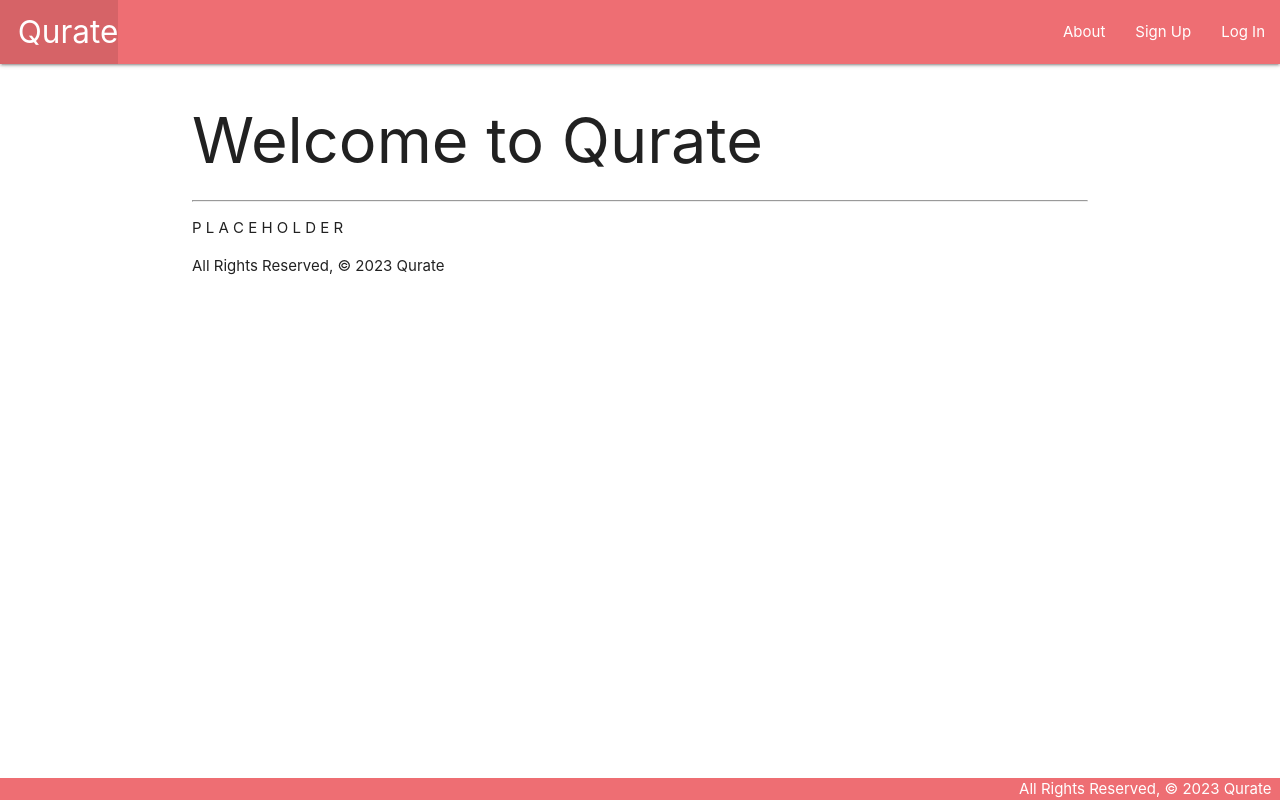
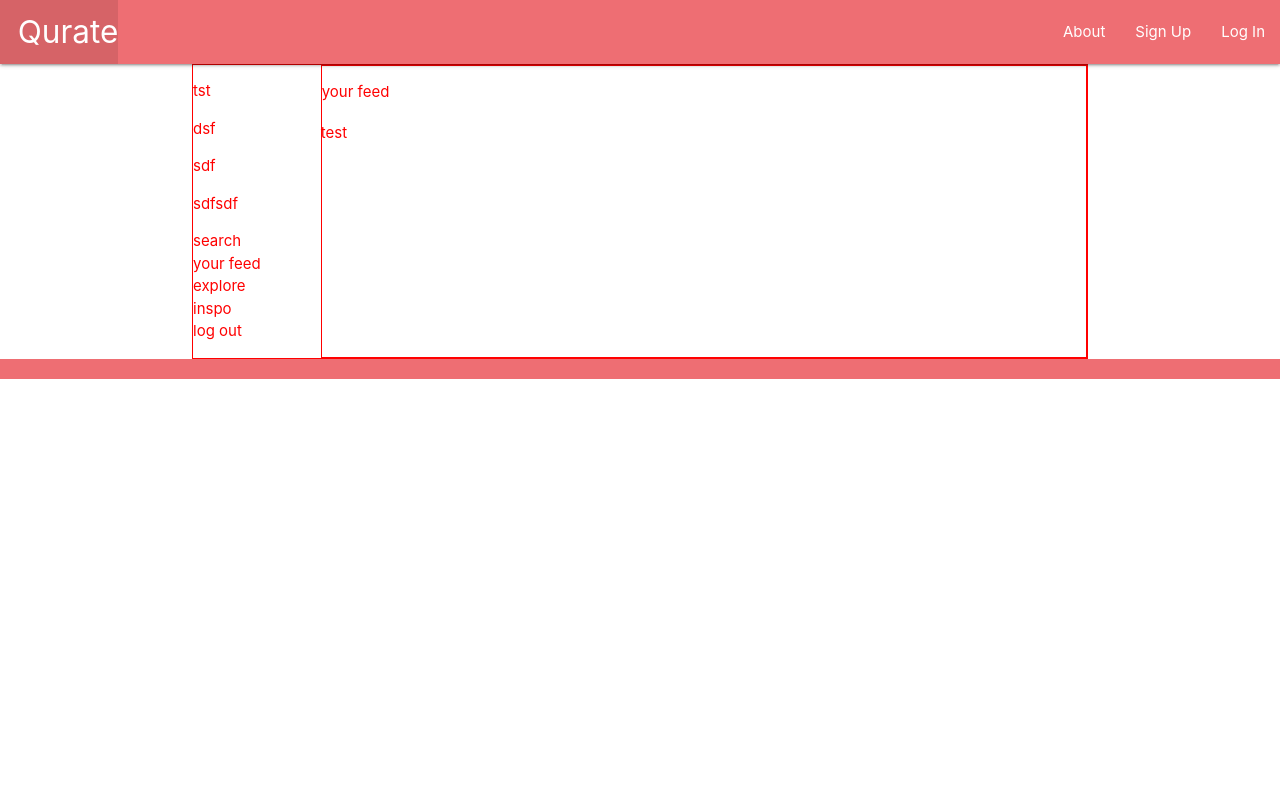
Before and after one commit to khadijaagha/project-3-qurate, a Django app: page /about/ in a window 1280 px wide. Run offline with Django 4.2, Linux system fonts and the light colour scheme.

Commit message:
trying to fix styling

```diff
--- a/main_app/admin.py
+++ b/main_app/admin.py
@@ -1,5 +1,6 @@
 from django.contrib import admin
-from .models import Profile
+from .models import Profile, Post
 
 # Register you models here
 admin.site.register(Profile)
+admin.site.register(Post)
--- a/main_app/models.py
+++ b/main_app/models.py
@@ -10,3 +10,9 @@ class Profile(models.Model):
     date = models.DateField('Creation Date')
 
 #!hello
+
+class Post(models.Model):
+    url = models.CharField(max_length=200)
+
+    def __str__(self):
+        pass
--- a/main_app/static/css/style.css
+++ b/main_app/static/css/style.css
@@ -1,14 +1,18 @@
-body {
-  display: flex;
-  min-height: 100vh;
-  flex-direction: column;
-}
-
-main {
-  flex: 1 0 auto;
-}
-
-footer.page-footer {
-  padding-top: 0;
-  text-align: right;
-}
+.content-container {
+    display: grid;
+    grid-template-columns: 1fr 6fr;
+    grid-template-rows: 1fr 6fr;
+    grid-column-gap: 0px;
+    grid-row-gap: 0px;
+    border: 1px solid red;
+    color: red;
+    }
+    .nav-bar { grid-area: 1 / 1 / 3 / 2; }
+    .heading-section { grid-area: 1 / 2 / 3 / 3; }
+    .main-content { grid-area: 2 / 2 / 3 / 3; }
+    .heading-section {
+      border: 1px solid red;
+    }
+    p {
+      color: red;
+    }
--- a/main_app/templates/about.html
+++ b/main_app/templates/about.html
@@ -1,8 +1,34 @@
 {% extends 'base.html' %}
 
 {% block content %}
-  <h1>Welcome to Qurate</h1>
-  <hr />
-  <p>P L A C E H O L D E R</p>
-  <footer>All Rights Reserved, &copy; 2023 Qurate</footer>
+<container class="content-container">
+<section class="nav-bar">
+  <section class="profile-card">
+    <p>tst</p>
+    <p>dsf</p>
+    <p>sdf</p>
+    <p>sdfsdf</p>
+  </section>
+  <section class="nav">
+    <ul class="nav-ul">
+      <li>search</li>
+      <li>your feed</li>
+      <li>explore</li>
+      <li>inspo</li>
+      <li>log out</li>
+    </ul>
+  </section>
+</section>
+<section class="heading-section">
+  <div class="heading">
+    <p>your feed</p>
+  </div>
+</section>
+<container class="main-content">
+  <section class="posts-section">
+    <!-- code for rendering posts -->
+    <p>test</p>
+  </section>
+</container>
+</container>
 {% endblock %}
--- a/main_app/urls.py
+++ b/main_app/urls.py
@@ -20,7 +20,9 @@ urlpatterns = [
     # path('toys/<int:pk>/delete/', views.ToyDelete.as_view(), name='toys_delete'),
     path('accounts/signup/', views.signup, name='signup'),
     path('profile/<int:user_id>/', views.users_detail, name='profile'),
+    #! ------------------ post paths
+    path('qurate/add_post/', views.add_post.as_view(), name='add_post'),
 ]
 
 
-#hello
+#helloc
--- a/main_app/views.py
+++ b/main_app/views.py
@@ -9,7 +9,7 @@ from django.contrib.auth import login
 from main_app.forms import UserCreationForm
 from django.contrib.auth.decorators import login_required
 from django.contrib.auth.mixins import LoginRequiredMixin
-from .models import Profile
+from .models import Profile, Post
 from .forms import UserCreationForm
 
 # Create your views here.
@@ -18,6 +18,11 @@ def home(request):
 
 def about(request):
     return render(request, 'about.html')
+
+class add_post(CreateView):
+    pass
+    model = Post
+    fields = '__all__'
 
 # @login_required
 # def cats_index(request):
```
Also changed, not shown: main_app/templates/qurate/explore.html (added), main_app/templates/qurate/feed.html (added), main_app/templates/qurate/inspiration.html (added).
